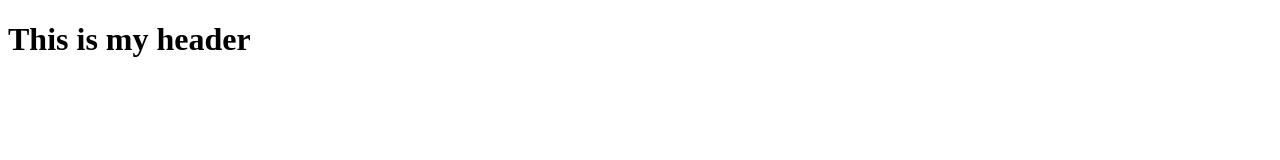
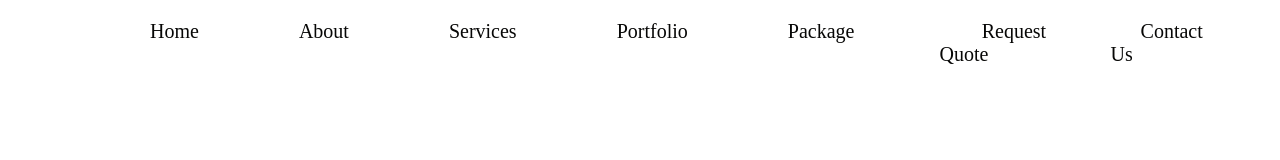
Before and after one commit to Caren-Koroeny/Hiddekel-Design-webapp, a website built with webpack: page src/index.html in a window 1280 px wide. Built offline with nearby package versions, Linux system fonts and the light colour scheme.

Commit message:
added nav section

```diff
--- a/package.json
+++ b/package.json
@@ -22,6 +22,8 @@
   "devDependencies": {
     "css-loader": "^6.7.3",
     "html-webpack-plugin": "^5.5.0",
+    "sass": "^1.58.0",
+    "sass-loader": "^13.2.0",
     "style-loader": "^3.3.1",
     "webpack": "^5.75.0",
     "webpack-cli": "^5.0.1",
--- a/src/index.html
+++ b/src/index.html
@@ -7,6 +7,26 @@
     <title>Document</title>
 </head>
 <body>
-    <h1>This is my header</h1>
+    <section class="menu-area">
+       <div class="logo" id="logo"></div>
+       <div id="menu-items">
+        <ul class="menu-list">
+          <li> <a href="">Home</a></li>
+          <li> <a href="">About</a></li>
+          <li class="dropdown"> <a href="">Services</a>
+            <ul class="dropdown-content">
+              <li><a href="">Design and Branding</a></li>
+              <li><a href="">Printing</a></li>
+              <li><a href="">UI/UX Design</a></li>
+              <li><a href="">Web Development</a></li>
+            </ul>
+          </li>
+          <li> <a href="">Portfolio</a></li>
+          <li> <a href="">Package</a></li>
+          <li> <a href="">Request Quote</a></li>
+          <li> <a href="">Contact Us</a></li>
+        </ul>
+       </div>
+    </section>
 </body>
 </html>
--- a/src/index.js
+++ b/src/index.js
@@ -1,2 +1,2 @@
-import "./style.css";
-console.log("Hello webpack!");
+import './style.css';
+console.log("this is a trial")
--- a/src/style.css
+++ b/src/style.css
@@ -0,0 +1,56 @@
+body {
+    margin: 0;
+    padding:0;
+    box-sizing: border-box;
+  }
+  * {
+    margin:0;
+    padding:0;
+  }
+  body {
+
+
+  }
+.menu-area{
+
+
+}
+#menu-items{
+
+  text-align: center;
+  /* border: 4px solid black; */
+  width: 70em;
+  height: 70px;
+  margin-top: 20px;
+  margin-left: 100px;
+}
+ul {
+  display: flex;
+  list-style: none;
+  gap: 10;
+  text-align: center;
+
+}
+ul li a{
+  font-size: 20px;
+  color: rgb(7, 7, 6);
+  text-decoration: none;
+  margin-top:-40px;
+  padding: 50px;
+
+}
+.dropdown{
+  display: inline-block;
+  position: relative;
+}
+.dropdown-content{
+  display: none;
+  position: block;
+}
+.dropdown:hover .dropdown-content{
+  display: block;
+}
+.dropdown-content li > a{
+  display: block;
+  gap: 5;
+}
--- a/webpack.config.js
+++ b/webpack.config.js
@@ -16,6 +16,10 @@ module.exports = {
         test: /\.css$/,
         use: ['style-loader', 'css-loader'],
       },
+      {
+        test: /\.(png|svg|jpg|jpeg|gif)$/i,
+        type: 'asset/resource',
+      },
     ],
   },
 
```
Also changed, not shown: 1 other file.
